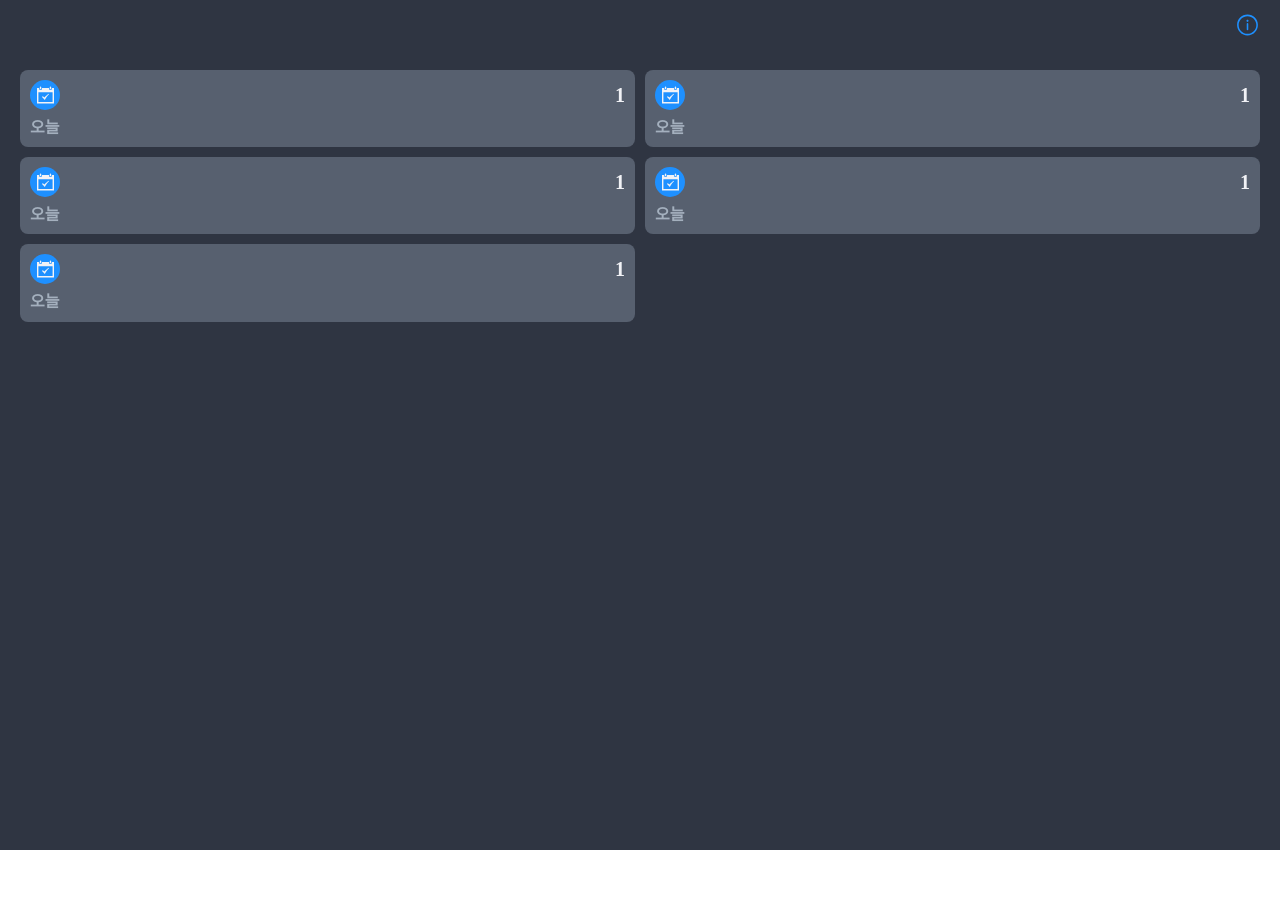
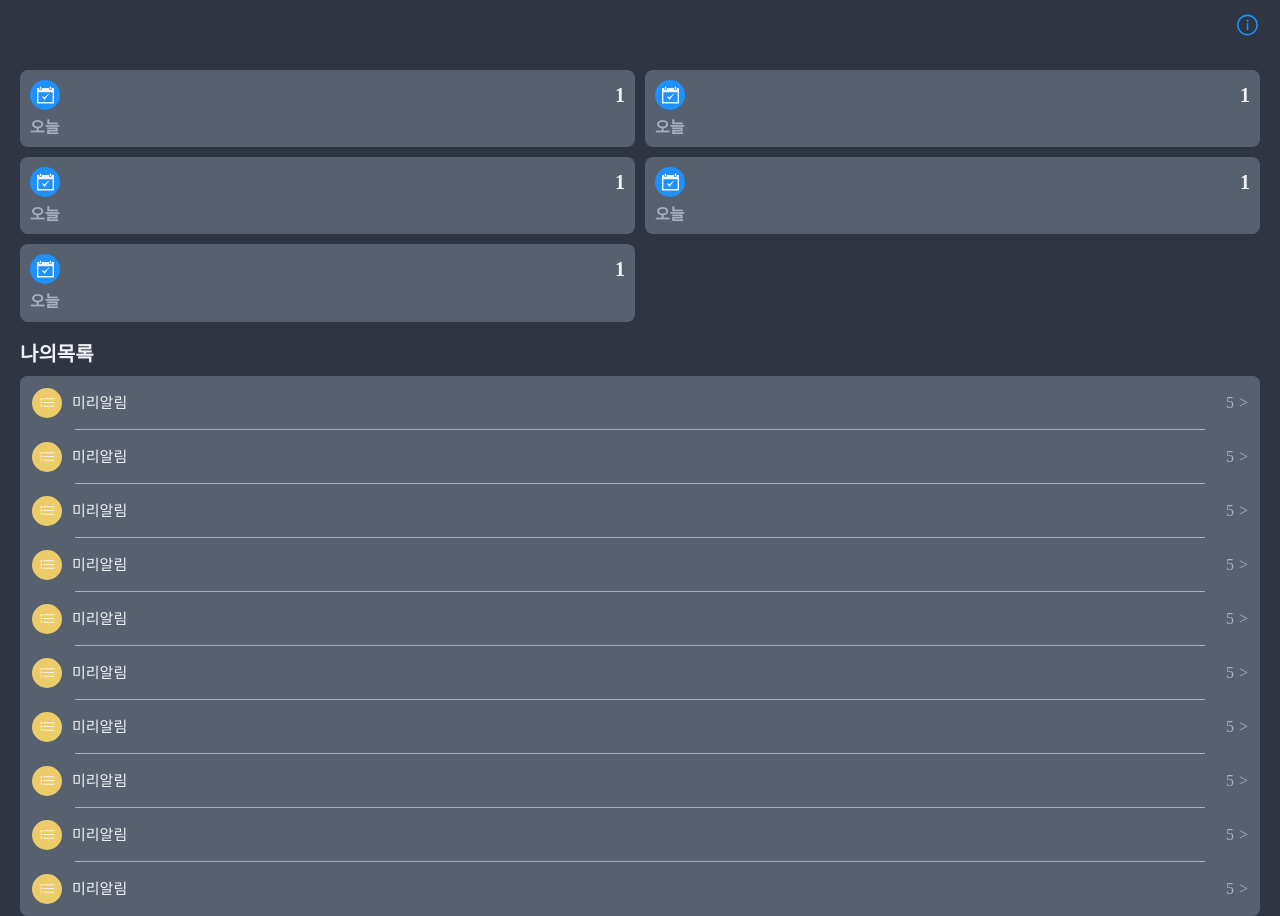
Before and after one commit to JayoonKoo/milialim, a React (Create React App) app: page / in a window 1280 px wide. Before the commit the page ends 850 px from the top, so only its background shows below. Built offline with nearby package versions, Linux system fonts and the light colour scheme.

Commit message:
feat: ListItem style

```diff
--- a/src/components/atom/Icon/svg/index.tsx
+++ b/src/components/atom/Icon/svg/index.tsx
@@ -1,4 +1,5 @@
 import { ReactComponent as info } from "./info.svg";
 import { ReactComponent as calendar } from "./calendar.svg";
+import { ReactComponent as list } from "./list.svg";
 
-export { info, calendar };
+export { info, calendar, list };
--- /dev/null
+++ b/src/components/components/ListItem/index.tsx
@@ -0,0 +1,26 @@
+import React from "react";
+import SVGBox from "../../atom/SVGBox";
+import { TitleWrapper, Wrapper, NumberWrapper, Divider } from "./styled";
+
+export interface ListItemProps {
+  className?: string;
+  isLast?: boolean;
+}
+
+function ListItem({ className, isLast = false }: ListItemProps) {
+  return (
+    <Wrapper className={className}>
+      <TitleWrapper>
+        <SVGBox name="list" backgroundColor="#eccc68" />
+        <span>미리알림</span>
+      </TitleWrapper>
+      <NumberWrapper>
+        <span>5</span>
+        <span>{">"}</span>
+      </NumberWrapper>
+      <Divider isLast={isLast} />
+    </Wrapper>
+  );
+}
+
+export default ListItem;
--- /dev/null
+++ b/src/components/components/ListItem/styled.tsx
@@ -0,0 +1,47 @@
+import styled, { css } from "styled-components";
+import rem from "../../../lib/Rem";
+
+export const Wrapper = styled.li`
+  padding: ${rem(12)};
+  display: flex;
+  align-items: center;
+  justify-content: space-between;
+  position: relative;
+  background-color: #57606f;
+  transition: all 0.2s;
+  &:hover {
+    filter: brightness(1.2);
+  }
+`;
+
+export const TitleWrapper = styled.div`
+  display: flex;
+  align-items: center;
+  span {
+    margin-left: ${rem(10)};
+    color: #f1f2f6;
+    font-size: ${rem(15)};
+  }
+`;
+
+export const NumberWrapper = styled.div`
+  color: #a4b0be;
+  span + span {
+    margin-left: ${rem(5)};
+  }
+`;
+
+export const Divider = styled.div<{ isLast?: boolean }>`
+  position: absolute;
+  border-top: ${rem(1)} solid #a4b0be;
+  height: ${rem(1)};
+  bottom: 0;
+  left: ${rem(55)};
+  right: ${rem(55)};
+
+  ${({ isLast }) =>
+    isLast &&
+    css`
+      display: none;
+    `}
+`;
--- a/src/components/components/Main/index.tsx
+++ b/src/components/components/Main/index.tsx
@@ -1,6 +1,7 @@
 import React from "react";
 import Category from "../Category";
-import { Categories, Wrapper } from "./styled";
+import ListItem from "../ListItem";
+import { Categories, MyList, MyListSection, Wrapper } from "./styled";
 
 function Main() {
   return (
@@ -10,6 +11,16 @@ function Main() {
           <Category key={i} />
         ))}
       </Categories>
+      <MyListSection>
+        <div>
+          <span>나의목록</span>
+        </div>
+        <MyList>
+          {Array.from({ length: 10 }).map((_, i) => (
+            <ListItem key={i} isLast={i === 9} />
+          ))}
+        </MyList>
+      </MyListSection>
     </Wrapper>
   );
 }
--- a/src/components/components/Main/styled.tsx
+++ b/src/components/components/Main/styled.tsx
@@ -5,12 +5,12 @@ import Category from "../Category";
 export const Wrapper = styled.main`
   background-color: #2f3542;
   height: 100%;
+  padding-left: ${rem(20)};
+  padding-right: ${rem(20)};
 `;
 
 export const Categories = styled.section`
   padding-top: ${rem(20)};
-  padding-left: ${rem(20)};
-  padding-right: ${rem(20)};
   display: flex;
   flex-wrap: wrap;
   justify-content: space-between;
@@ -19,9 +19,20 @@ export const Categories = styled.section`
     flex-basis: calc(50% - 0.3125rem);
     margin-bottom: ${rem(10)};
   }
+`;
 
-  ${Category} + ${Category} {
+export const MyListSection = styled.section`
+  padding-top: ${rem(10)};
+  > div span {
+    color: #f1f2f6;
+    font-size: ${rem(20)};
+    font-weight: bold;
   }
 `;
 
-export const MyList = styled.section``;
+export const MyList = styled.ul`
+  margin-top: ${rem(10)};
+  background-color: #57606f;
+  border-radius: ${rem(8)};
+  overflow: hidden;
+`;
--- a/src/lib/GlobalStyle.ts
+++ b/src/lib/GlobalStyle.ts
@@ -53,6 +53,7 @@ table {
 }
 body {
 	line-height: 1.2;
+	background-color: #2f3542;
 }
 a {
 	text-decoration: none;
```
Also changed, not shown: src/components/atom/Icon/svg/list.svg (added).
